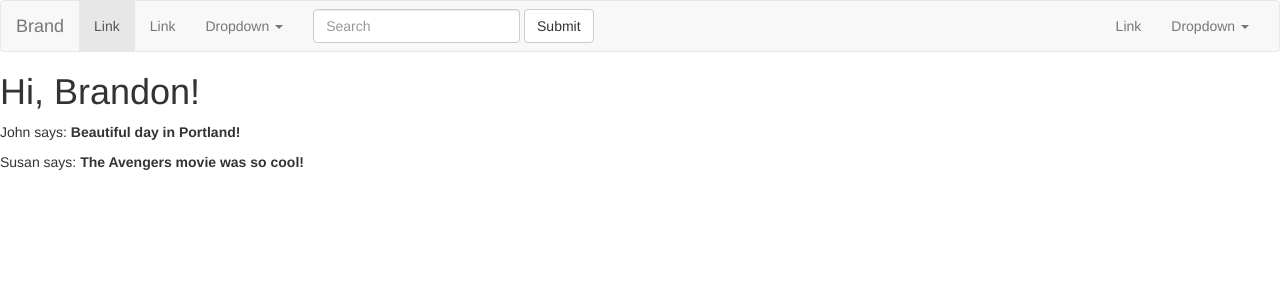
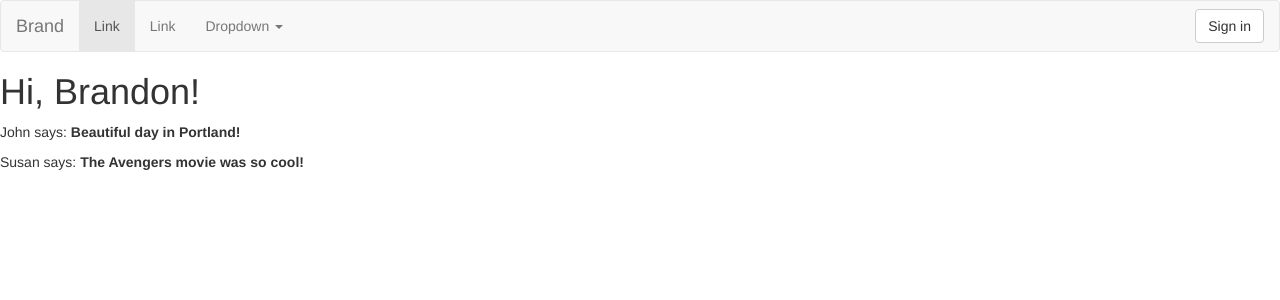
Before and after one commit to nijave/cse385-project1, a Flask app: page / in a window 1280 px wide. Shown: the top 300 px of the page. Run offline with Flask 2, Linux system fonts and the light colour scheme; some libraries are stand-ins or nearby versions.

Commit message:
Added sign in button to header and removed search bar

```diff
--- a/templates/base.html
+++ b/templates/base.html
@@ -4,7 +4,7 @@
 
 <head>
 
-		<nav class="navbar navbar-default">
+<nav class="navbar navbar-default">
   <div class="container-fluid">
     <!-- Brand and toggle get grouped for better mobile display -->
     <div class="navbar-header">
@@ -35,24 +35,9 @@
           </ul>
         </li>
       </ul>
-      <form class="navbar-form navbar-left" role="search">
-        <div class="form-group">
-          <input type="text" class="form-control" placeholder="Search">
-        </div>
-        <button type="submit" class="btn btn-default">Submit</button>
-      </form>
+
       <ul class="nav navbar-nav navbar-right">
-        <li><a href="#">Link</a></li>
-        <li class="dropdown">
-          <a href="#" class="dropdown-toggle" data-toggle="dropdown" role="button" aria-haspopup="true" aria-expanded="false">Dropdown <span class="caret"></span></a>
-          <ul class="dropdown-menu">
-            <li><a href="#">Action</a></li>
-            <li><a href="#">Another action</a></li>
-            <li><a href="#">Something else here</a></li>
-            <li role="separator" class="divider"></li>
-            <li><a href="#">Separated link</a></li>
-          </ul>
-        </li>
+        <button type="button" class="btn btn-default navbar-btn">Sign in</button>
       </ul>
     </div><!-- /.navbar-collapse -->
   </div><!-- /.container-fluid -->
```
